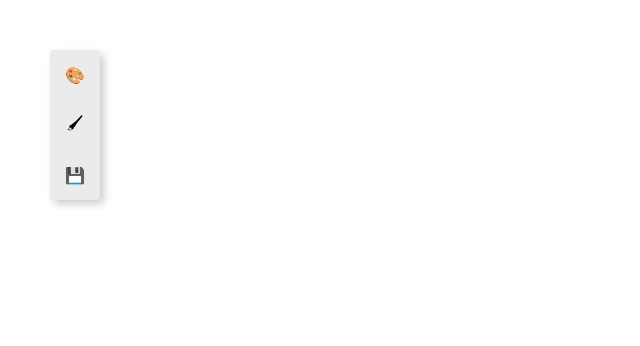
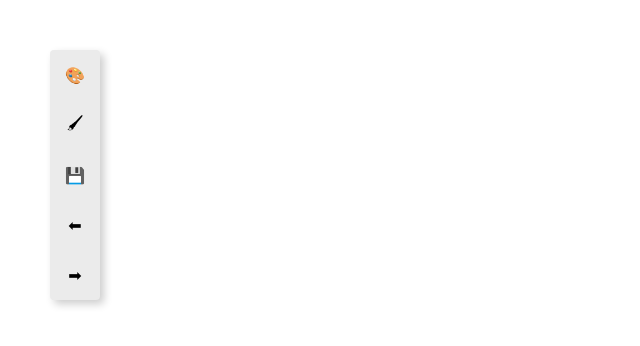
Before and after one commit to tnarla/drawydrawing, a React (Create React App) app: page / in a window 1280 px wide. Shown: the top 346 px of the page, without its empty margins (0-640 px from the left). Built offline with nearby package versions, Linux system fonts and the light colour scheme.

Commit message:
NO REACT APP

```diff
--- a/public/index.html
+++ b/public/index.html
@@ -24,7 +24,7 @@
       work correctly both with client-side routing and a non-root public URL.
       Learn how to configure a non-root public URL by running `npm run build`.
     -->
-    <title>React App</title>
+    <title>Drawy Drawing</title>
   </head>
   <body>
     <noscript>You need to enable JavaScript to run this app.</noscript>
--- a/src/ui/view/canvas/canvas-view.tsx
+++ b/src/ui/view/canvas/canvas-view.tsx
@@ -6,6 +6,8 @@ import React, {
   useRef,
 } from "react";
 import { CanvasContainer } from "./canvas-view-style";
+
+const ole3lines = "vjj";
 
 // Hook
 function usePrevious<T>(value: T) {
@@ -35,6 +37,8 @@ interface Props {
 export default function Canvas(props: Props) {
   const [isMouseDown, setMouseDown] = useState<boolean>(false);
   const [drawObject, setDrawObject] = useState<Position>();
+  const [undoImage, setUndoImage] = useState<ImageData | undefined>(undefined);
+  const [redoImage, setRedoImage] = useState<ImageData | undefined>(undefined);
 
   const [canvasState, setCanvasState] = useState<{
     element?: HTMLCanvasElement;
@@ -61,9 +65,7 @@ export default function Canvas(props: Props) {
   const windowSize = useWindowSize();
 
   useEffect(() => {
-    console.log("should set height and width", element, context);
     if (!element || !context) return;
-    // Grab image data here...
     let imageData = context.getImageData(
       0,
       0,
@@ -72,7 +74,6 @@ export default function Canvas(props: Props) {
     );
     element.width = windowSize.width;
     element.height = windowSize.height;
-    // Restore image data here...
     context.putImageData(imageData, 0, 0);
   }, [windowSize, context]);
 
@@ -105,6 +106,16 @@ export default function Canvas(props: Props) {
     (event: React.MouseEvent<HTMLCanvasElement, MouseEvent>) => {
       setMouseDown(false);
       setDrawObject(undefined);
+
+      if (!context) return;
+      let imageData = context.getImageData(
+        0,
+        0,
+        windowSize.width,
+        windowSize.height
+      );
+
+      setUndoImage(imageData);
     },
     [isMouseDown, drawObject]
   );
@@ -112,7 +123,6 @@ export default function Canvas(props: Props) {
   function draw(mouseX: number, mouseY: number, fromX: number, fromY: number) {
     if (context !== undefined) {
       context.beginPath();
-
       context.lineWidth = props.penSize;
       context.lineCap = "round";
       context.strokeStyle = props.penColor;
@@ -134,6 +144,43 @@ export default function Canvas(props: Props) {
     </CanvasContainer>
   );
 }
+
+// // Hook
+// function useEventListener(eventName: string, handler: any, element = window) {
+//   // Create a ref that stores handler
+//   const savedHandler = useRef();
+
+//   // Update ref.current value if handler changes.
+//   // This allows our effect below to always get latest handler ...
+//   // ... without us needing to pass it in effect deps array ...
+//   // ... and potentially cause effect to re-run every render.
+//   useEffect(() => {
+//     savedHandler.current = handler;
+//   }, [handler]);
+
+//   useEffect(
+//     () => {
+//       // Make sure element supports addEventListener
+//       // On
+//       const isSupported = element && element.addEventListener;
+//       if (!isSupported) return;
+
+//       // Create event listener that calls handler function stored in ref
+//       if (!savedHandler || !savedHandler.current) return;
+
+//       const eventListener = (event: Event) => savedHandler.current(event);
+
+//       // Add event listener
+//       element.addEventListener(eventName, eventListener);
+
+//       // Remove event listener on cleanup
+//       return () => {
+//         element.removeEventListener(eventName, eventListener);
+//       };
+//     },
+//     [eventName, element] // Re-run if eventName or element changes
+//   );
+// }
 
 function useWindowSize() {
   const isClient = typeof window === "object";
--- a/src/ui/view/sidebar/sidebar-view.tsx
+++ b/src/ui/view/sidebar/sidebar-view.tsx
@@ -102,6 +102,18 @@ export default function Sidebar(props: Props) {
           >
             💾
           </SidebarActionContainer>
+          <SidebarActionContainer
+            selected={selectedAction === "save" && showModal}
+            onClick={() => downloadCanvasAsImage()}
+          >
+            ⬅
+          </SidebarActionContainer>
+          <SidebarActionContainer
+            selected={selectedAction === "save" && showModal}
+            onClick={() => downloadCanvasAsImage()}
+          >
+            ➡
+          </SidebarActionContainer>
         </SidebarContent>
       </SidebarContainer>
     </>
```
